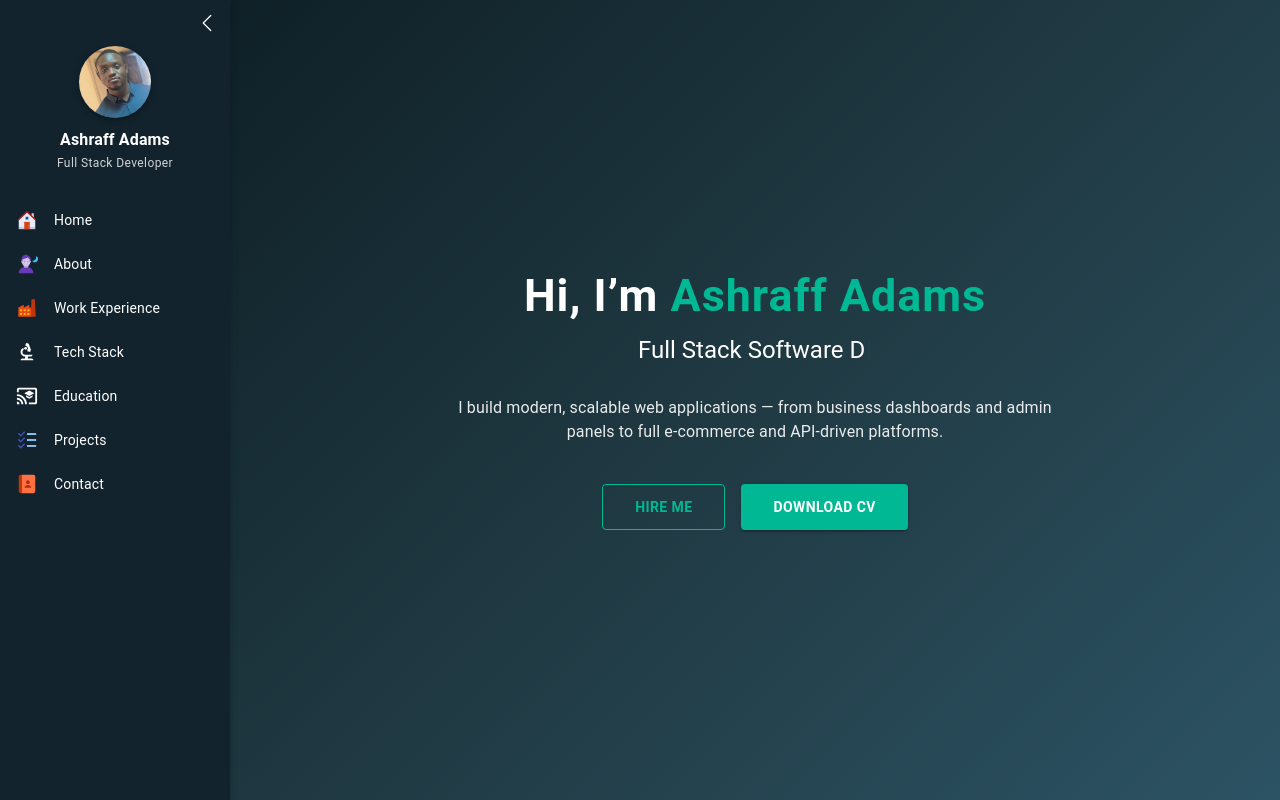
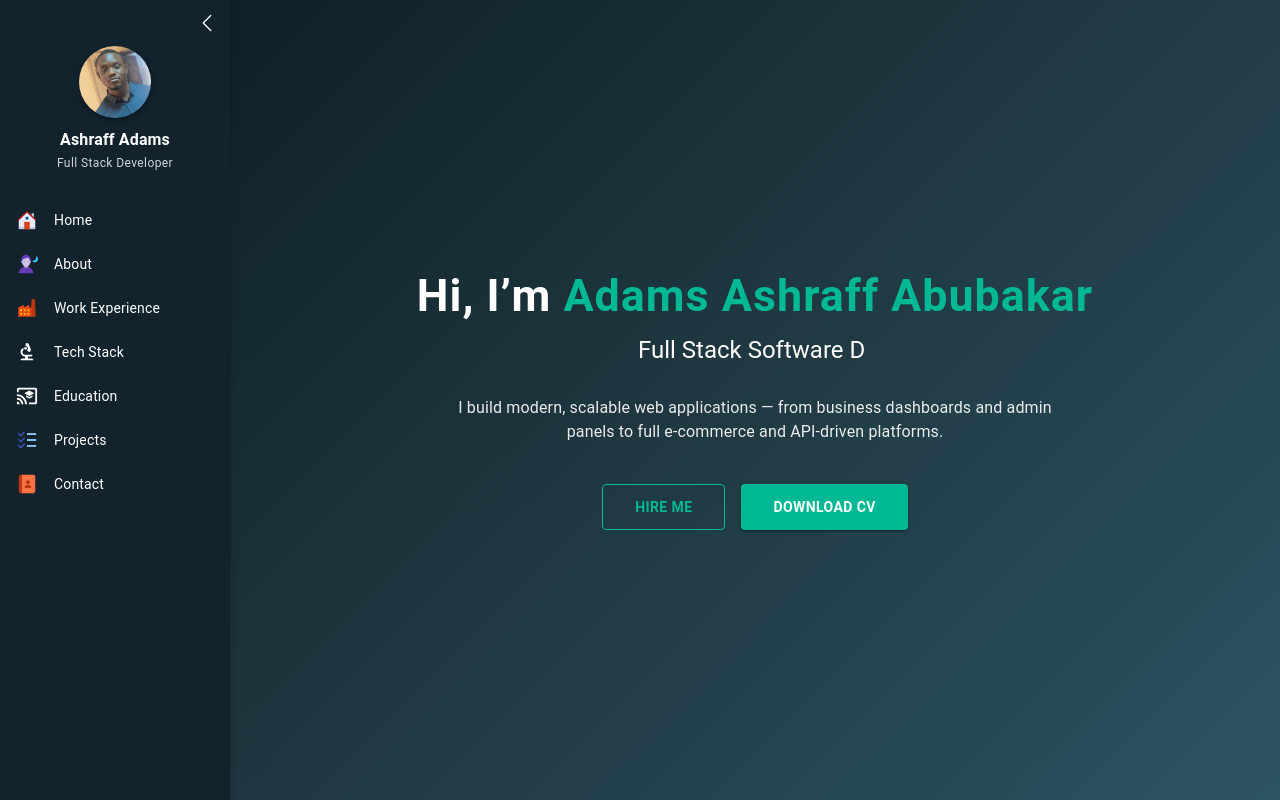
Before and after one commit to Ashy6299/my_portfolio, a React (Create React App) app in the folder frontend/: page / in a window 1280 px wide. Shown: the top 800 px of the page. Built offline with nearby package versions, Linux system fonts and the light colour scheme; no server answers.

Commit message:
i added entered my full name to homepage

```diff
--- a/frontend/src/Component/Home/Home.jsx
+++ b/frontend/src/Component/Home/Home.jsx
@@ -38,7 +38,7 @@ const Home = () => {
           >
             Hi, I’m{" "}
             <Box component="span" sx={{ color: "#00b894" }}>
-              Ashraff Adams
+              Adams Ashraff Abubakar
             </Box>
           </Typography>
 
```
